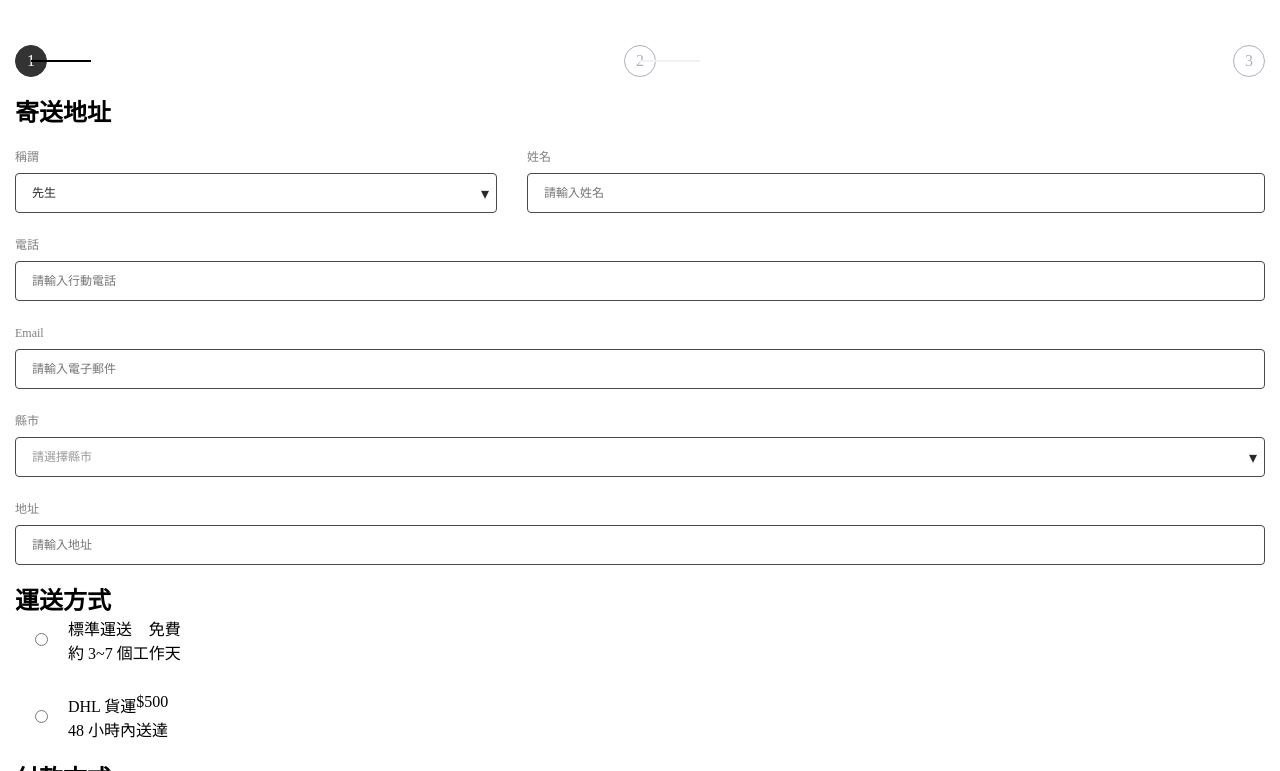
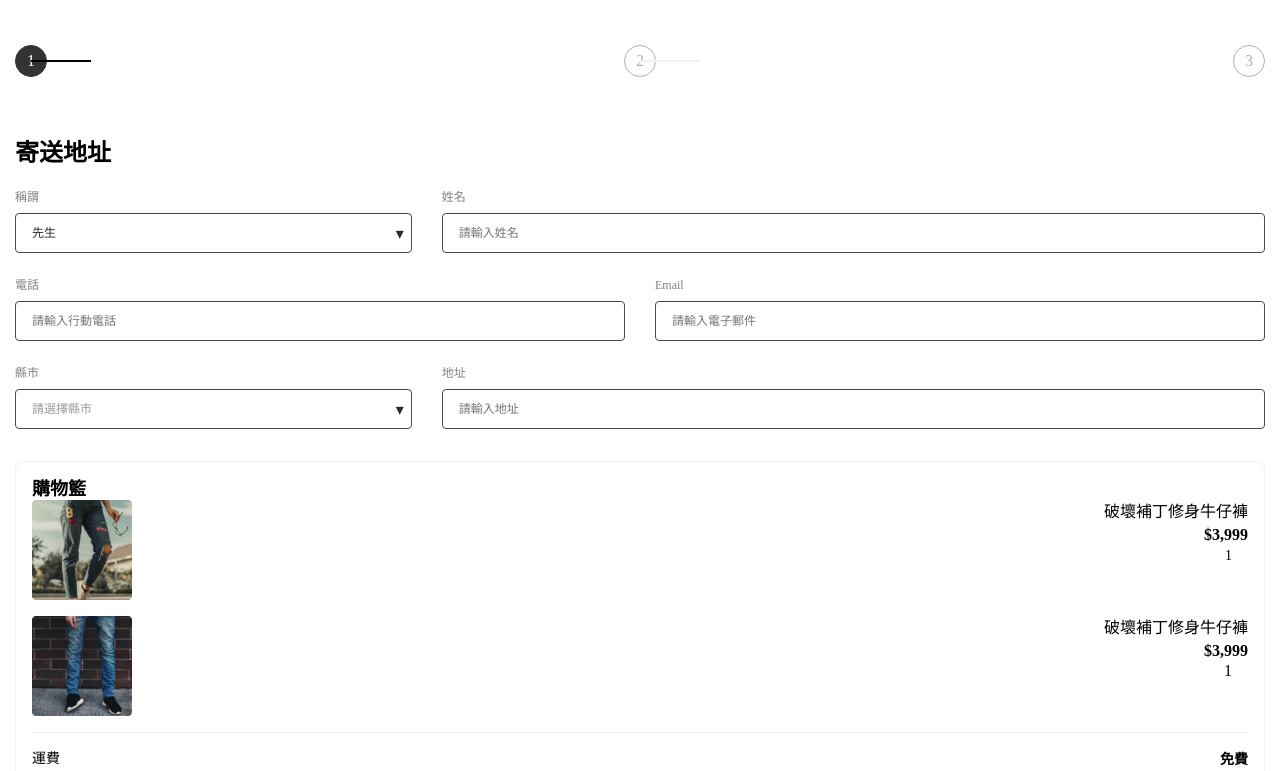
Before and after one commit to huanmingchang/Alpha-shop, a website built with webpack: page index.html in a window 1280 px wide. Shown: the part 181-952 px from the top of the page. Built offline with nearby package versions, Linux system fonts and the light colour scheme.

Commit message:
feat: add cart html and basic style

```diff
--- a/index.html
+++ b/index.html
@@ -155,7 +155,7 @@
                 </div>
               </div>
             </div>
-            <div class="form-part">
+            <div class="form-part d-none">
               <div class="form-title">運送方式</div>
               <div class="forms stage-2">
                 <div class="radio-wrapper d-flex align-items-center mb-6">
@@ -206,7 +206,7 @@
                 </div>
               </div>
             </div>
-            <div class="form-part">
+            <div class="form-part d-none">
               <div class="form-title">付款方式</div>
               <div class="forms stage-3">
                 <div class="form-row cardname">
@@ -242,7 +242,107 @@
           </form>
         </div>
       </div>
-      <div class="main__cart-container"></div>
+      <div class="main__cart">
+        <div class="main__cart-container d-flex flex-column">
+          <div class="main__cart-container__title">購物籃</div>
+          <div class="main__cart-container__items">
+            <div class="main__cart-container__items__photo-wrapper">
+              <img
+                src="./public/product-1@2x.png"
+                class="product-photo"
+                alt="product-photo"
+              />
+            </div>
+            <div class="main__cart-container__items__product-info-wrapper">
+              <div
+                class="
+                  main__cart-container__items__product-info-wrapper--details
+                "
+              >
+                <div
+                  class="
+                    main__cart-container__items__product-info-wrapper--name
+                  "
+                >
+                  破壞補丁修身牛仔褲
+                </div>
+                <div
+                  class="
+                    main__cart-container__items__product-info-wrapper--price
+                  "
+                >
+                  $3,999
+                </div>
+              </div>
+              <div
+                class="
+                  main__cart-container__items__product-info-wrapper--modifier
+                "
+              >
+                <button class="btn btn-minus"></button>
+                <span
+                  class="
+                    main__cart-container__items__product-info-wrapper--modifier--qty
+                    text-center
+                  "
+                  >1</span
+                >
+                <button class="btn btn-plus"></button>
+              </div>
+            </div>
+          </div>
+          <div class="main__cart-container__items">
+            <div class="main__cart-container__items__photo-wrapper">
+              <img
+                src="./public/product-2@2x.png"
+                class="product-photo"
+                alt="product-photo"
+              />
+            </div>
+            <div class="main__cart-container__items__product-info-wrapper">
+              <div
+                class="
+                  main__cart-container__items__product-info-wrapper--details
+                "
+              >
+                <div
+                  class="
+                    main__cart-container__items__product-info-wrapper--name
+                  "
+                >
+                  破壞補丁修身牛仔褲
+                </div>
+                <div
+                  class="
+                    main__cart-container__items__product-info-wrapper--price
+                  "
+                >
+                  $3,999
+                </div>
+              </div>
+              <div
+                class="
+                  main__cart-container__items__product-info-wrapper--modifier
+                "
+              >
+                <button class="btn btn-minus"></button>
+                <span class="qty text-center">1</span>
+                <button class="btn btn-plus"></button>
+              </div>
+            </div>
+          </div>
+          <div class="main__cart-container__items__freight">
+            <div class="main__cart-container__items__freight--name">運費</div>
+            <div class="main__cart-container__items__freight--total">免費</div>
+          </div>
+          <div class="main__cart-container__items__subtotal">
+            <div class="main__cart-container__items__subtotal--name">小計</div>
+            <div class="main__cart-container__items__subtotal--total">
+              ＄5,298
+            </div>
+          </div>
+        </div>
+      </div>
       <div class="main__button-panel"></div>
     </main>
 
--- a/src/main.js
+++ b/src/main.js
@@ -1,6 +1,9 @@
 import './scss/main.scss'
 
 const hamburger = document.querySelector('.hamburger')
+
+
+
 
 // TODO  visibility 切換問題
 function hamburgerOnClick(e) {
--- a/src/scss/main.scss
+++ b/src/scss/main.scss
@@ -278,6 +278,76 @@ nav {
   }
 }
 
+.main__cart-container {
+  @include flex(column, start, start);
+  width: 100%;
+  border: 1px solid $pale-grey;
+  border-radius: 8px;
+  padding: 1rem;
+  margin-top: 2rem;
+  &__title {
+    display: none;
+  }
+  &__items {
+    @include flex(row, start, start);
+    width: 100%;
+    margin-bottom: 1rem;
+    &__photo-wrapper {
+      width: 100px;
+      height: 100px;
+      border-radius: 4px;
+    }
+    &__product-info-wrapper {
+      @include flex(column, start, end);
+      flex: 1;
+      &--details {
+        @include flex(column, start, end);
+      }
+      &--name {
+        font-weight: 400;
+        line-height: 1.5rem;
+      }
+      &--price {
+        font-weight: 700;
+        line-height: 22px;
+        color: $neutrals-black;
+      }
+      &--modifier {
+        &--qty {
+          font-size: 14px;
+          font-weight: 500;
+          line-height: 17px;
+          color: $neutrals-black;
+        }
+      }
+    }
+    &__freight,
+    &__subtotal {
+      @include flex(row, space-between, center);
+      width: 100%;
+      border-top: 1px solid $pale-grey;
+      &--name {
+        font-size: 14px;
+        line-height: 20px;
+        font-weight: 400;
+      }
+      &--total {
+        font-size: 14px;
+        line-height: 17px;
+        font-weight: 700;
+        color: $neutrals-black;
+      }
+    }
+
+    &__freight {
+      padding: 1rem 0;
+    }
+    &__subtotal {
+      padding-top: 1rem;
+    }
+  }
+}
+
 footer {
   display: none;
 }
@@ -334,6 +404,40 @@ footer {
     height: 24px;
   }
 
+  .form-part {
+    .form-title {
+      margin-top: 4rem;
+    }
+    .forms.stage-1 {
+      grid-template-columns: repeat(6, 1fr);
+      grid-template-rows: auto;
+      column-gap: 30px;
+      grid-template-areas:
+        'title title name name name name'
+        'phone phone phone email email email'
+        'city city address address address address';
+    }
+    .forms.stage-3 {
+      display: grid;
+      grid-template-columns: repeat(6, 1fr);
+      grid-template-rows: auto;
+      column-gap: 30px;
+      grid-template-areas:
+        'cardname cardname cardname cardname . .'
+        'cardnumber cardnumber cardnumber cardnumber . .'
+        'validity validity validity cvc cvc cvc';
+    }
+  }
+
+  .main__cart-container {
+    &__title {
+      display: block;
+      font-size: 1.125rem;
+      font-weight: 700;
+      line-height: 22px;
+    }
+  }
+
   footer {
     display: flex;
     width: 100%;
```
Also changed, not shown: dist/main.css.
